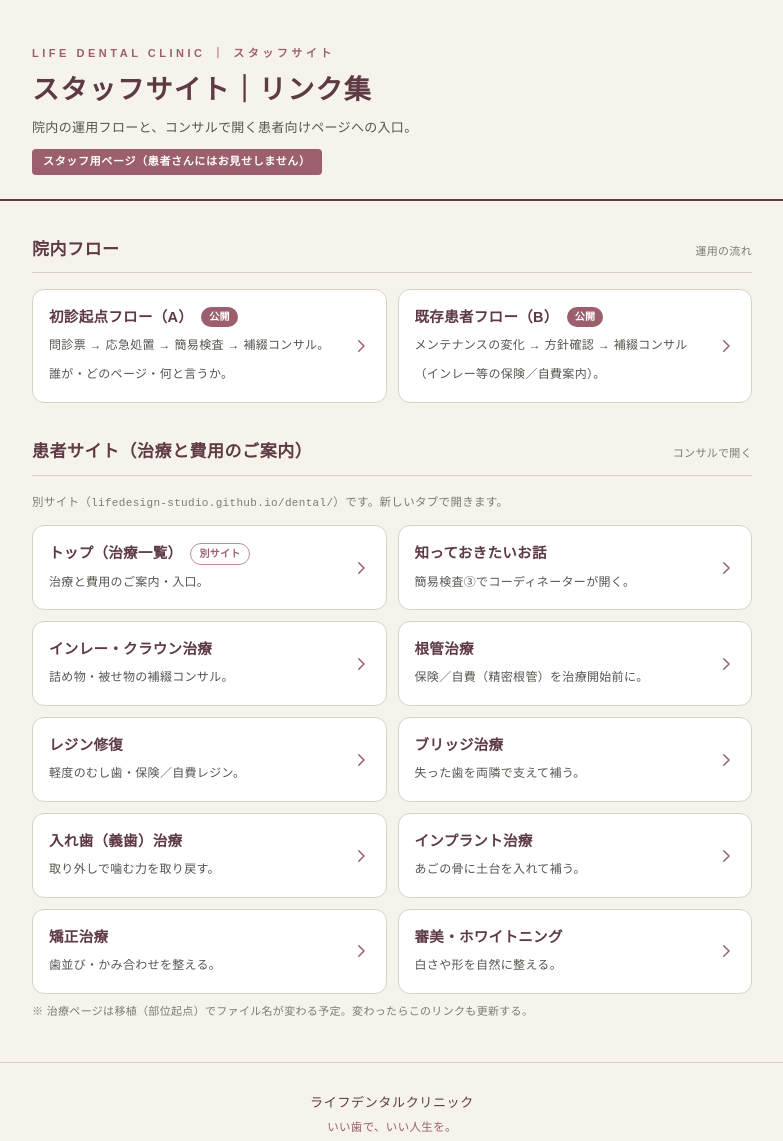
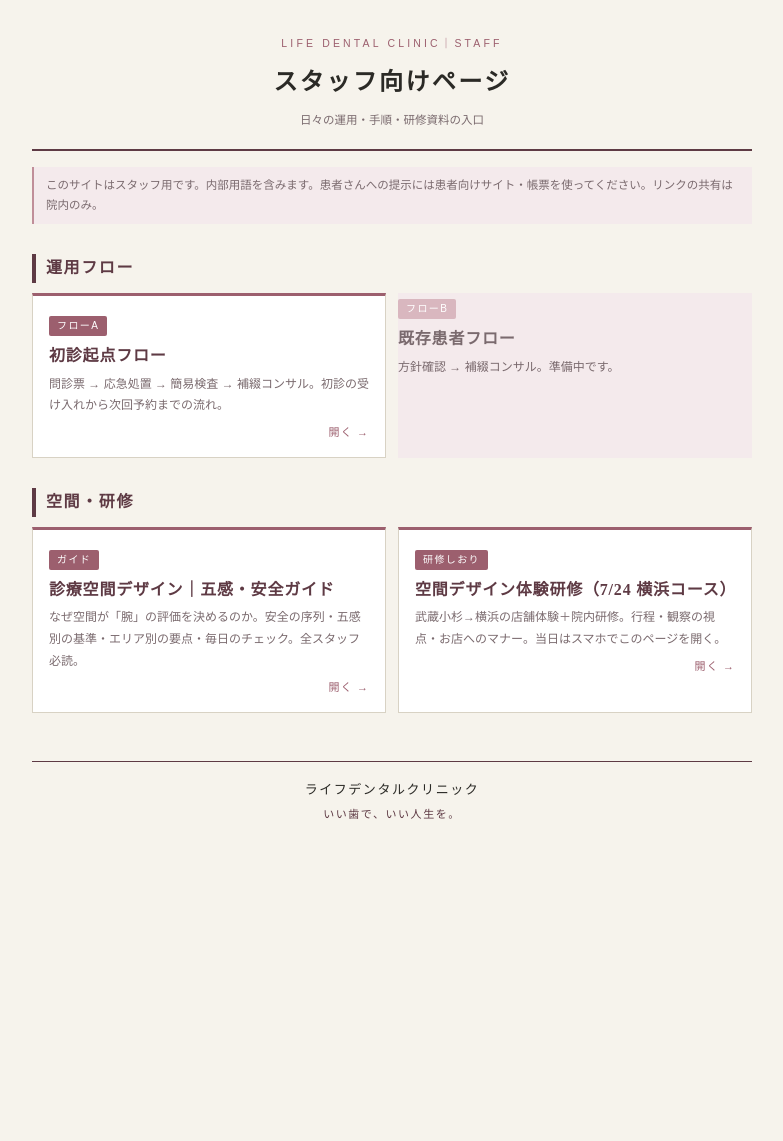
Before and after one commit to lifedesign-studio/dental-staff, a plain HTML site: page index.html in a window 1280 px wide. Shown: the whole page, without its empty margins (248-1031 px from the left). After the commit the page ends 885 px from the top, so only its background shows below. Drawn offline with Linux system fonts and the light colour scheme.

Commit message:
Update index.html

```diff
--- a/index.html
+++ b/index.html
@@ -4,153 +4,100 @@
 <meta charset="UTF-8">
 <meta name="robots" content="noindex">
 <meta name="viewport" content="width=device-width, initial-scale=1.0">
-<title>スタッフサイト｜リンク集｜ライフデンタルクリニック</title>
+<title>ライフデンタルクリニック｜スタッフ向けページ</title>
 <style>
-  :root{
-    --paper:#F6F3EC; --card:#FFFFFF; --soft:#F2ECEA;
-    --ink:#2B2A26; --ink-soft:#54574E; --muted:#7A7D72;
-    --green:#5E3A44; --sage:#9C5F6E; --sage-2:#C08E99; --line:#D8D2C4;
-    --mincho:"Hiragino Mincho ProN","Yu Mincho","YuMincho","Noto Serif JP",serif;
-    --gothic:"Hiragino Kaku Gothic ProN","Hiragino Sans","Yu Gothic","YuGothic","Noto Sans JP",sans-serif;
-  }
-  *{box-sizing:border-box;margin:0;padding:0;}
-  body{background:var(--paper);color:var(--ink);font-family:var(--gothic);
-    line-height:1.8;letter-spacing:.02em;-webkit-font-smoothing:antialiased;}
-  .wrap{max-width:760px;margin:0 auto;padding:0 20px;}
-
-  .hero{padding:44px 0 24px;border-bottom:2px solid var(--green);}
-  .hero .kicker{font-size:11px;letter-spacing:.32em;color:var(--sage);font-weight:700;}
-  .hero h1{font-family:var(--mincho);font-size:27px;font-weight:600;letter-spacing:.05em;
-    line-height:1.4;margin:8px 0 6px;color:var(--green);}
-  .hero .sub{font-size:13px;color:var(--ink-soft);}
-  .hero .staffonly{display:inline-block;margin-top:10px;font-size:11px;font-weight:700;
-    color:#fff;background:var(--sage);border-radius:4px;padding:3px 11px;letter-spacing:.06em;}
-
-  section{margin:34px 0;}
-  .sh{display:flex;align-items:baseline;gap:10px;border-bottom:1px solid var(--line);
-    padding-bottom:7px;margin-bottom:16px;}
-  .sh h2{font-family:var(--mincho);font-size:17px;font-weight:600;color:var(--green);letter-spacing:.03em;}
-  .sh .note{margin-left:auto;font-size:11px;color:var(--muted);}
-
-  .grid{display:grid;gap:11px;grid-template-columns:1fr;}
-  @media(min-width:640px){.grid{grid-template-columns:1fr 1fr;}}
-
-  .link{display:flex;align-items:center;gap:12px;background:var(--card);border:1px solid var(--line);
-    border-radius:12px;padding:14px 16px;text-decoration:none;color:inherit;
-    transition:border-color .18s ease,transform .18s ease,box-shadow .18s ease;}
-  .link:hover{border-color:var(--sage-2);transform:translateY(-2px);
-    box-shadow:0 5px 16px rgba(94,58,68,.09);}
-  .link .body{flex:1;min-width:0;}
-  .link .t{font-size:14.5px;font-weight:700;color:var(--green);display:flex;align-items:center;gap:8px;}
-  .link .d{font-size:12px;color:var(--ink-soft);line-height:1.6;margin-top:2px;}
-  .link .ar{flex:0 0 auto;width:18px;height:18px;color:var(--sage);}
-
-  .link.soon{pointer-events:none;background:var(--soft);border-style:dashed;}
-  .link.soon .t{color:var(--muted);}
-  .badge{font-size:10px;font-weight:700;border-radius:20px;padding:1px 8px;letter-spacing:.03em;}
-  .badge.ready{color:#fff;background:var(--sage);}
-  .badge.soon{color:var(--muted);background:#EDE6E4;border:1px solid var(--line);}
-  .badge.ext{color:var(--sage);background:#fff;border:1px solid var(--sage-2);}
-
-  .extnote{font-size:11.5px;color:var(--muted);margin-bottom:12px;}
-  .colornote{font-size:11px;color:var(--muted);margin-top:8px;}
-
-  footer{border-top:1px solid var(--line);margin-top:40px;padding:28px 0 34px;text-align:center;}
-  footer img{width:104px;height:auto;margin:0 auto 11px;display:block;}
-  footer .fl{font-family:var(--mincho);font-size:13px;color:var(--green);letter-spacing:.05em;}
-  footer .ft{font-size:11.5px;color:var(--sage);margin-top:3px;}
+:root{
+  --paper:#F6F3EC; --ink:#2B2A26;
+  --rose:#5E3A44; --rose-mid:#9C5F6E; --rose-light:#C08E99;
+  --tint:#F4EAEC; --line:#D8D2C4; --line-rose:#D9B7BF;
+  --soft:#7A6A6E;
+  --serif:"Hiragino Mincho ProN","Yu Mincho","YuMincho","Noto Serif JP",serif;
+  --gothic:"Hiragino Kaku Gothic ProN","Yu Gothic","YuGothic","Noto Sans JP",sans-serif;
+}
+*{box-sizing:border-box;}
+body{margin:0;background:var(--paper);color:var(--ink);font-family:var(--gothic);
+  line-height:1.8;-webkit-font-smoothing:antialiased;}
+.wrap{max-width:760px;margin:0 auto;padding:34px 20px 60px;}
+header.top{text-align:center;border-bottom:2px solid var(--rose);padding-bottom:18px;margin-bottom:8px;}
+.eyebrow{font-size:10.5px;letter-spacing:.3em;color:var(--rose-mid);margin:0 0 8px;}
+h1{font-family:var(--serif);font-size:24px;letter-spacing:.1em;margin:0 0 6px;font-weight:600;}
+.sub{font-size:11.5px;color:var(--soft);margin:0;}
+.notice{font-size:11.5px;color:var(--soft);background:var(--tint);border-left:2px solid var(--rose-light);
+  padding:8px 12px;margin:16px 0 6px;}
+h2{font-family:var(--serif);font-size:16px;letter-spacing:.1em;color:var(--rose);
+  margin:30px 0 10px;font-weight:600;border-left:4px solid var(--rose);padding-left:10px;}
+.cards{display:grid;grid-template-columns:1fr;gap:12px;}
+a.card{display:block;text-decoration:none;color:var(--ink);background:#fff;
+  border:1px solid var(--line);border-top:3px solid var(--rose-mid);padding:14px 16px;
+  transition:box-shadow .15s ease, border-color .15s ease;}
+a.card:hover{box-shadow:0 3px 14px rgba(94,58,68,.12);border-color:var(--line-rose);}
+a.card:focus-visible{outline:2px solid var(--rose);outline-offset:2px;}
+.card .kind{display:inline-block;font-size:10px;letter-spacing:.14em;color:#fff;
+  background:var(--rose-mid);border-radius:2px;padding:1px 8px;margin-bottom:6px;}
+.card .t{font-family:var(--serif);font-size:16px;font-weight:600;letter-spacing:.05em;
+  margin:0 0 3px;color:var(--rose);}
+.card .d{font-size:12px;color:var(--soft);margin:0;}
+.card .go{display:block;text-align:right;font-size:11px;color:var(--rose-mid);
+  letter-spacing:.1em;margin-top:6px;}
+.card.soon{background:var(--tint);border-top-color:var(--line-rose);pointer-events:none;}
+.card.soon .t{color:var(--soft);}
+.card.soon .kind{background:var(--line-rose);}
+footer{margin-top:48px;border-top:1.5px solid var(--rose);padding-top:16px;text-align:center;
+  font-size:11px;color:var(--soft);}
+footer img{height:34px;display:block;margin:0 auto 6px;}
+footer .name{font-family:var(--serif);font-size:13px;color:var(--ink);letter-spacing:.12em;}
+footer .motto{font-family:var(--serif);color:var(--rose);letter-spacing:.14em;display:block;margin-top:4px;}
+@media(min-width:600px){.cards{grid-template-columns:1fr 1fr;}}
 </style>
 </head>
 <body>
+<div class="wrap">
 
-<header class="hero">
-  <div class="wrap">
-    <div class="kicker">LIFE DENTAL CLINIC ｜ スタッフサイト</div>
-    <h1>スタッフサイト｜リンク集</h1>
-    <div class="sub">院内の運用フローと、コンサルで開く患者向けページへの入口。</div>
-    <div class="staffonly">スタッフ用ページ（患者さんにはお見せしません）</div>
-  </div>
+<header class="top">
+  <p class="eyebrow">LIFE DENTAL CLINIC｜STAFF</p>
+  <h1>スタッフ向けページ</h1>
+  <p class="sub">日々の運用・手順・研修資料の入口</p>
 </header>
 
-<div class="wrap">
+<p class="notice">このサイトはスタッフ用です。内部用語を含みます。患者さんへの提示には患者向けサイト・帳票を使ってください。リンクの共有は院内のみ。</p>
 
-  <!-- 院内フロー -->
-  <section>
-    <div class="sh"><h2>院内フロー</h2><span class="note">運用の流れ</span></div>
-    <div class="grid">
-      <a class="link" href="flow-a-first-visit.html">
-        <span class="body">
-          <span class="t">初診起点フロー（A）<span class="badge ready">公開</span></span>
-          <span class="d">問診票 → 応急処置 → 簡易検査 → 補綴コンサル。誰が・どのページ・何と言うか。</span>
-        </span>
-        <svg class="ar" viewBox="0 0 24 24" fill="none" stroke="currentColor" stroke-width="2" stroke-linecap="round" stroke-linejoin="round"><path d="M9 5l7 7-7 7"/></svg>
-      </a>
-      <a class="link" href="flow-b-existing-patient.html">
-        <span class="body">
-          <span class="t">既存患者フロー（B）<span class="badge ready">公開</span></span>
-          <span class="d">メンテナンスの変化 → 方針確認 → 補綴コンサル（インレー等の保険／自費案内）。</span>
-        </span>
-        <svg class="ar" viewBox="0 0 24 24" fill="none" stroke="currentColor" stroke-width="2" stroke-linecap="round" stroke-linejoin="round"><path d="M9 5l7 7-7 7"/></svg>
-      </a>
-    </div>
-  </section>
+<h2>運用フロー</h2>
+<div class="cards">
+  <a class="card" href="flow-a-first-visit.html">
+    <span class="kind">フローA</span>
+    <p class="t">初診起点フロー</p>
+    <p class="d">問診票 → 応急処置 → 簡易検査 → 補綴コンサル。初診の受け入れから次回予約までの流れ。</p>
+    <span class="go">開く →</span>
+  </a>
+  <div class="card soon">
+    <span class="kind">フローB</span>
+    <p class="t">既存患者フロー</p>
+    <p class="d">方針確認 → 補綴コンサル。準備中です。</p>
+  </div>
+</div>
 
-  <!-- 患者サイト -->
-  <section>
-    <div class="sh"><h2>患者サイト（治療と費用のご案内）</h2><span class="note">コンサルで開く</span></div>
-    <p class="extnote">別サイト（<code style="font-family:ui-monospace,monospace;font-size:11px;">lifedesign-studio.github.io/dental/</code>）です。新しいタブで開きます。</p>
-    <div class="grid">
-      <a class="link" href="https://lifedesign-studio.github.io/dental/" target="_blank" rel="noopener">
-        <span class="body"><span class="t">トップ（治療一覧）<span class="badge ext">別サイト</span></span><span class="d">治療と費用のご案内・入口。</span></span>
-        <svg class="ar" viewBox="0 0 24 24" fill="none" stroke="currentColor" stroke-width="2" stroke-linecap="round" stroke-linejoin="round"><path d="M9 5l7 7-7 7"/></svg>
-      </a>
-      <a class="link" href="https://lifedesign-studio.github.io/dental/oral-health.html" target="_blank" rel="noopener">
-        <span class="body"><span class="t">知っておきたいお話</span><span class="d">簡易検査③でコーディネーターが開く。</span></span>
-        <svg class="ar" viewBox="0 0 24 24" fill="none" stroke="currentColor" stroke-width="2" stroke-linecap="round" stroke-linejoin="round"><path d="M9 5l7 7-7 7"/></svg>
-      </a>
-      <a class="link" href="https://lifedesign-studio.github.io/dental/inlay-crown.html" target="_blank" rel="noopener">
-        <span class="body"><span class="t">インレー・クラウン治療</span><span class="d">詰め物・被せ物の補綴コンサル。</span></span>
-        <svg class="ar" viewBox="0 0 24 24" fill="none" stroke="currentColor" stroke-width="2" stroke-linecap="round" stroke-linejoin="round"><path d="M9 5l7 7-7 7"/></svg>
-      </a>
-      <a class="link" href="https://lifedesign-studio.github.io/dental/root-canal.html" target="_blank" rel="noopener">
-        <span class="body"><span class="t">根管治療</span><span class="d">保険／自費（精密根管）を治療開始前に。</span></span>
-        <svg class="ar" viewBox="0 0 24 24" fill="none" stroke="currentColor" stroke-width="2" stroke-linecap="round" stroke-linejoin="round"><path d="M9 5l7 7-7 7"/></svg>
-      </a>
-      <a class="link" href="https://lifedesign-studio.github.io/dental/resin.html" target="_blank" rel="noopener">
-        <span class="body"><span class="t">レジン修復</span><span class="d">軽度のむし歯・保険／自費レジン。</span></span>
-        <svg class="ar" viewBox="0 0 24 24" fill="none" stroke="currentColor" stroke-width="2" stroke-linecap="round" stroke-linejoin="round"><path d="M9 5l7 7-7 7"/></svg>
-      </a>
-      <a class="link" href="https://lifedesign-studio.github.io/dental/bridge.html" target="_blank" rel="noopener">
-        <span class="body"><span class="t">ブリッジ治療</span><span class="d">失った歯を両隣で支えて補う。</span></span>
-        <svg class="ar" viewBox="0 0 24 24" fill="none" stroke="currentColor" stroke-width="2" stroke-linecap="round" stroke-linejoin="round"><path d="M9 5l7 7-7 7"/></svg>
-      </a>
-      <a class="link" href="https://lifedesign-studio.github.io/dental/denture.html" target="_blank" rel="noopener">
-        <span class="body"><span class="t">入れ歯（義歯）治療</span><span class="d">取り外しで噛む力を取り戻す。</span></span>
-        <svg class="ar" viewBox="0 0 24 24" fill="none" stroke="currentColor" stroke-width="2" stroke-linecap="round" stroke-linejoin="round"><path d="M9 5l7 7-7 7"/></svg>
-      </a>
-      <a class="link" href="https://lifedesign-studio.github.io/dental/implant.html" target="_blank" rel="noopener">
-        <span class="body"><span class="t">インプラント治療</span><span class="d">あごの骨に土台を入れて補う。</span></span>
-        <svg class="ar" viewBox="0 0 24 24" fill="none" stroke="currentColor" stroke-width="2" stroke-linecap="round" stroke-linejoin="round"><path d="M9 5l7 7-7 7"/></svg>
-      </a>
-      <a class="link" href="https://lifedesign-studio.github.io/dental/ortho.html" target="_blank" rel="noopener">
-        <span class="body"><span class="t">矯正治療</span><span class="d">歯並び・かみ合わせを整える。</span></span>
-        <svg class="ar" viewBox="0 0 24 24" fill="none" stroke="currentColor" stroke-width="2" stroke-linecap="round" stroke-linejoin="round"><path d="M9 5l7 7-7 7"/></svg>
-      </a>
-      <a class="link" href="https://lifedesign-studio.github.io/dental/aesthetic.html" target="_blank" rel="noopener">
-        <span class="body"><span class="t">審美・ホワイトニング</span><span class="d">白さや形を自然に整える。</span></span>
-        <svg class="ar" viewBox="0 0 24 24" fill="none" stroke="currentColor" stroke-width="2" stroke-linecap="round" stroke-linejoin="round"><path d="M9 5l7 7-7 7"/></svg>
-      </a>
-    </div>
-    <p class="colornote">※ 治療ページは移植（部位起点）でファイル名が変わる予定。変わったらこのリンクも更新する。</p>
-  </section>
-
+<h2>空間・研修</h2>
+<div class="cards">
+  <a class="card" href="space-design-guide.html">
+    <span class="kind">ガイド</span>
+    <p class="t">診療空間デザイン｜五感・安全ガイド</p>
+    <p class="d">なぜ空間が「腕」の評価を決めるのか。安全の序列・五感別の基準・エリア別の要点・毎日のチェック。全スタッフ必読。</p>
+    <span class="go">開く →</span>
+  </a>
+  <a class="card" href="kenshu-shiori-20260724-yokohama.html">
+    <span class="kind">研修しおり</span>
+    <p class="t">空間デザイン体験研修（7/24 横浜コース）</p>
+    <p class="d">武蔵小杉→横浜の店舗体験＋院内研修。行程・観察の視点・お店へのマナー。当日はスマホでこのページを開く。</p>
+    <span class="go">開く →</span>
+  </a>
 </div>
 
 <footer>
-  <img src="life-logo.png" alt="ライフデンタルクリニック" onerror="this.style.display='none'">
-  <div class="fl">ライフデンタルクリニック</div>
-  <div class="ft">いい歯で、いい人生を。</div>
+  <img src="life-logo.png" alt="" onerror="this.style.display='none'">
+  <span class="name">ライフデンタルクリニック</span>
+  <span class="motto">いい歯で、いい人生を。</span>
 </footer>
 
+</div>
 </body>
 </html>
```
